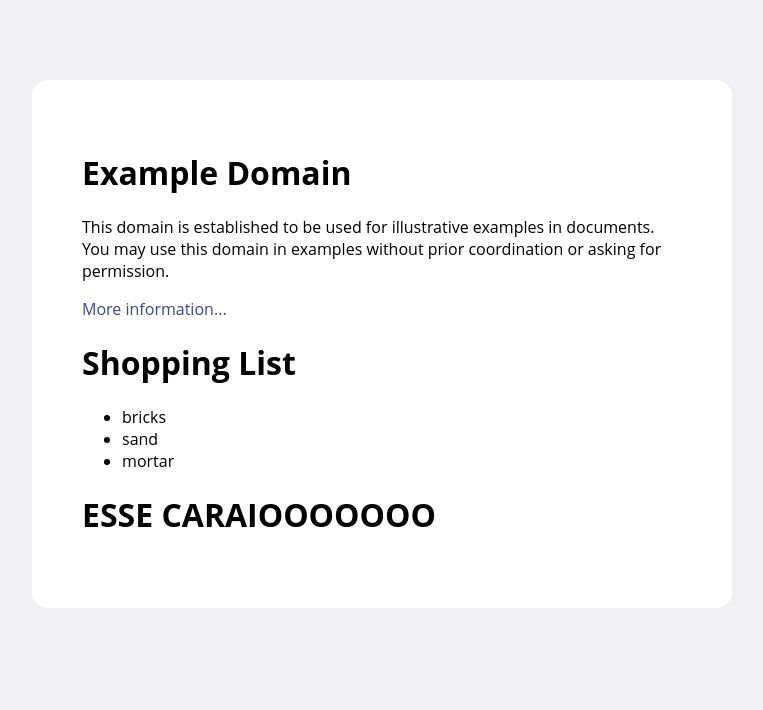
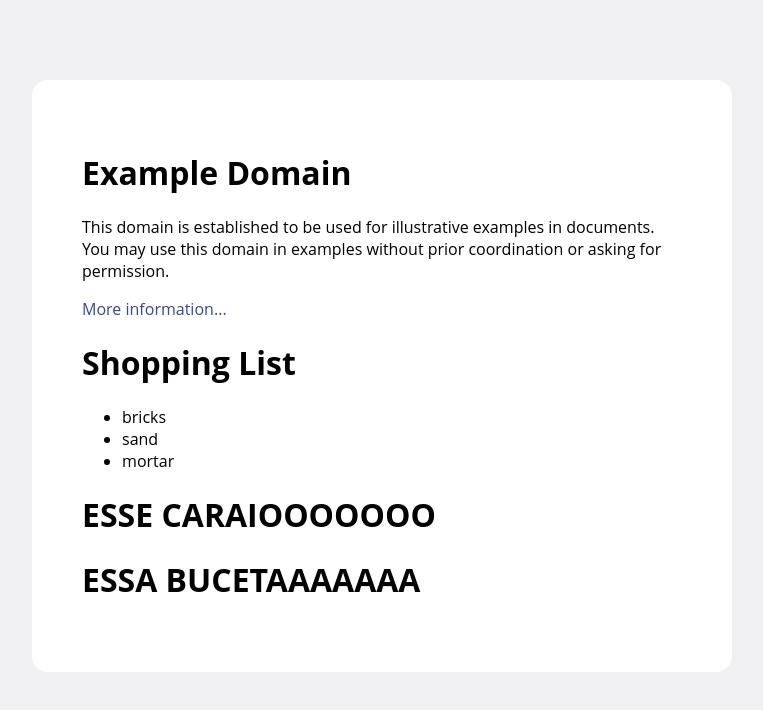
Before and after one commit to Sephirothusa/test, a plain HTML site: page index.html in a window 1280 px wide. Shown: the whole page, without its empty margins (258-1021 px from the left). Drawn offline with Linux system fonts and the light colour scheme.

Commit message:
added buceta

```diff
--- a/index.html
+++ b/index.html
@@ -57,6 +57,8 @@
 
 <h1>ESSE CARAIOOOOOOO</h1>
 
+<h1>ESSA BUCETAAAAAAA</h1>
+
 </div>
 </body>
 </html>
```
